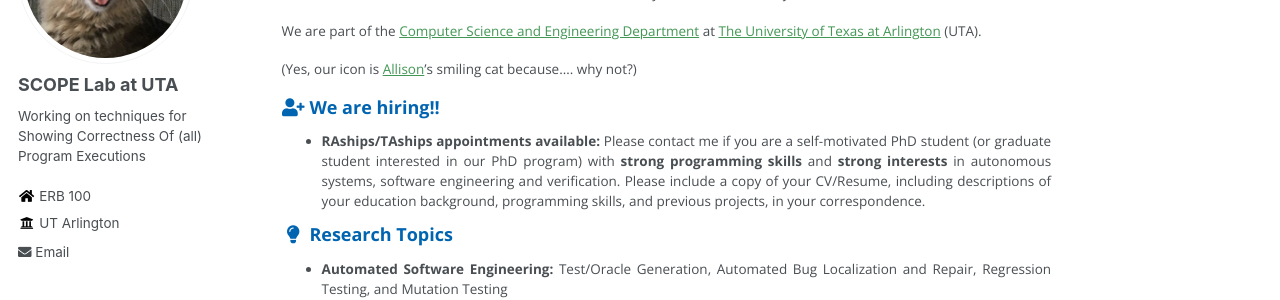
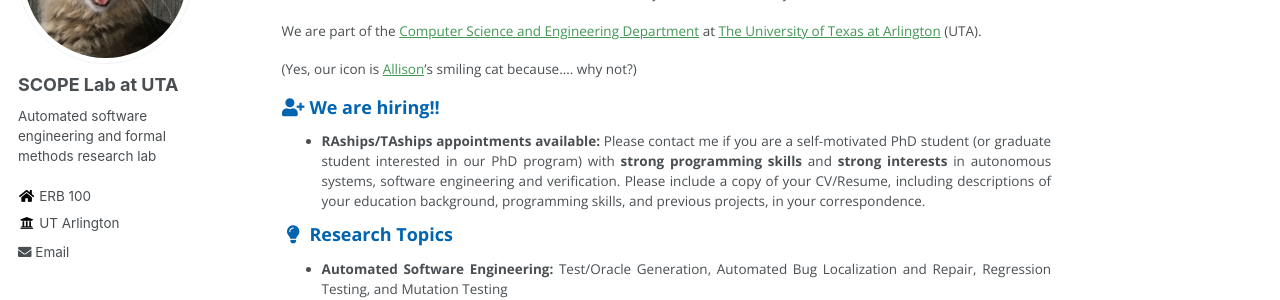
Before and after one commit to SCOPELabUTA/SCOPELabUTA.github.io, a Jekyll site: the page built from _pages/about.md, in a window 1280 px wide. Shown: the part 211-511 px from the top of the page. Built offline with Jekyll 4.4.1, drawn with Linux system fonts in a browser that asks for light colours.

Commit message:
Update _config.yml

```diff
--- a/_config.yml
+++ b/_config.yml
@@ -82,7 +82,7 @@ analytics:
 author:
   name             : "SCOPE Lab at UTA"
   avatar           : "icon.png"
-  bio              : "Working on techniques for Showing Correctness Of (all) Program Executions"
+  bio              : "Automated software engineering and formal methods research lab"
   location         : ERB 100
   employer         : "UT Arlington"
   googlescholar    :
```
